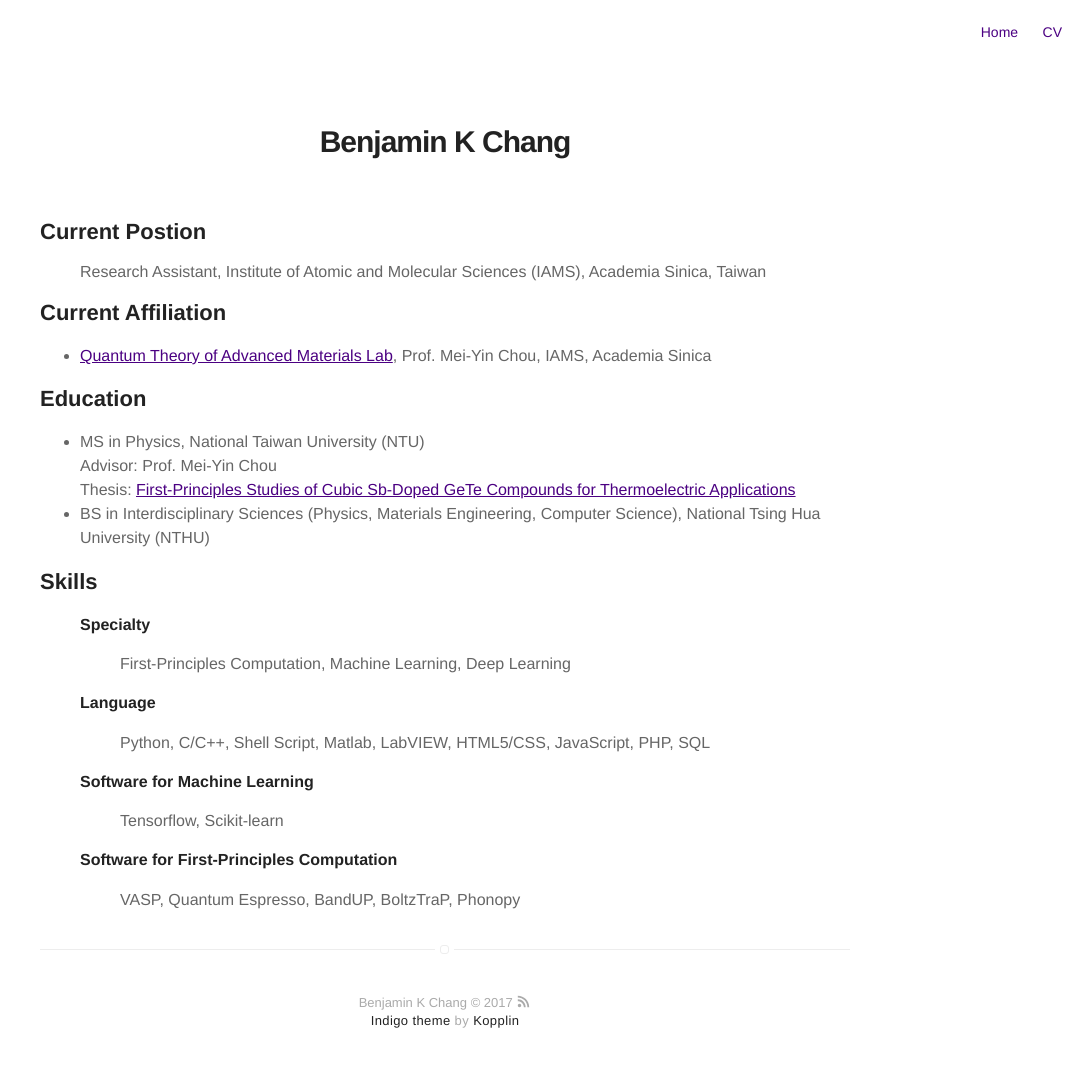
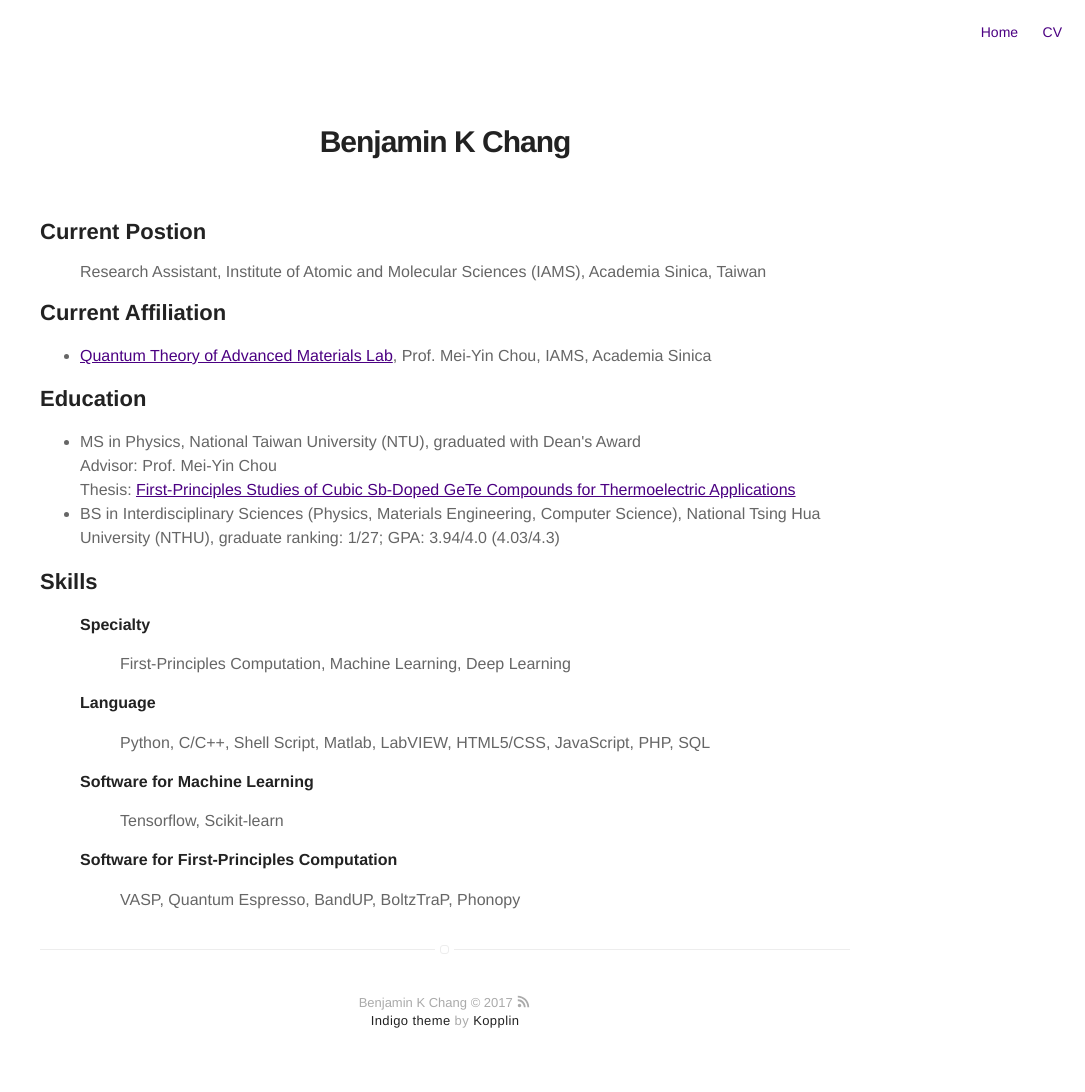
Before and after one commit to bkchang/bkchang.github.io, a Jekyll site: the page built from about.md, in a window 1280 px wide. Shown: the whole page, without its empty margins (195-1280 px from the left). Built offline with Jekyll 4.4.1, drawn with Linux system fonts in a browser that asks for light colours.

Commit message:
Update about.md

```diff
--- a/about.md
+++ b/about.md
@@ -22,8 +22,8 @@ Research Assistant, Institute of Atomic and Molecular Sciences (IAMS), Academia
 
 <h2>Education</h2>
 <ul class="skill-list">
-	<li>MS in Physics, National Taiwan University (NTU) <br> Advisor: Prof. Mei-Yin Chou <br> Thesis: <a href="https://doi.org/10.6342/NTU201701378">First-Principles Studies of Cubic Sb-Doped GeTe Compounds for Thermoelectric Applications</a></li>
-	<li>BS in Interdisciplinary Sciences (Physics, Materials Engineering, Computer Science), National Tsing Hua University (NTHU)</li>
+	<li>MS in Physics, National Taiwan University (NTU), graduated with <b>Dean's Award</b> <br> Advisor: Prof. Mei-Yin Chou <br> Thesis: <a href="https://doi.org/10.6342/NTU201701378">First-Principles Studies of Cubic Sb-Doped GeTe Compounds for Thermoelectric Applications</a></li>
+	<li>BS in Interdisciplinary Sciences (Physics, Materials Engineering, Computer Science), National Tsing Hua University (NTHU), graduate ranking: <b>1</b>/27; GPA: <b>3.94</b>/4.0 (<b>4.03</b>/4.3)</li>
 </ul>
 
 <h2>Skills</h2>
```
